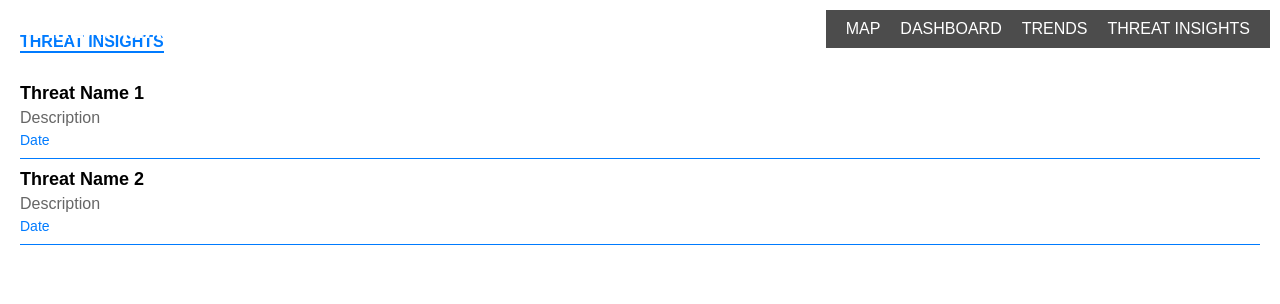
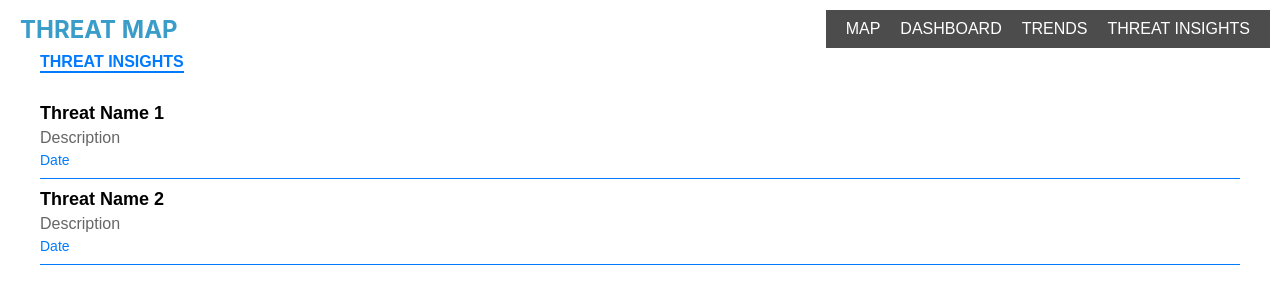
Before and after one commit to cipherwisdom/Threat_Map, a React (Create React App) app: page /insights in a window 1280 px wide. Shown: the top 304 px of the page. Built offline with nearby package versions, Linux system fonts and the light colour scheme.

Commit message:
Fixed Bugs

```diff
--- a/src/AdvisoryDetail.js
+++ b/src/AdvisoryDetail.js
@@ -22,6 +22,7 @@ const AdvisoryDetail = ({ advisory, creator, onBack }) => {
 
 const styles = {
   container: {
+    marginTop: '60px',
     padding: '16px',
     backgroundColor: '#f5f5f5',
   },
--- a/src/App.css
+++ b/src/App.css
@@ -77,7 +77,7 @@
   font-size: 24px;
   margin-left: 20px;
   font-weight: bold;
-  color: white;
+  color: rgb(58, 156, 201);
   margin-right: 20px;
 }
 
--- a/src/Dashboard.js
+++ b/src/Dashboard.js
@@ -55,7 +55,7 @@ const Dashboard = () => {
     ];
 
     return (
-        <div style={{ display: 'flex', flexWrap: 'wrap', justifyContent: 'space-around' }}>
+        <div style={{ display: 'flex', flexWrap: 'wrap', justifyContent: 'space-around', marginTop: '40px'}}>
             <div style={{ width: '30%', marginBottom: '20px' }}>
                 <h3>Pie Chart</h3>
                 <PieChart width={400} height={400}>
--- a/src/ThreatInsights.js
+++ b/src/ThreatInsights.js
@@ -3,8 +3,9 @@ import React from 'react';
 const ThreatInsights = () => {
   const styles = {
     container: {
+      marginTop: '10px',
       fontFamily: 'Arial, sans-serif',
-      margin: '20px'
+      margin: '40px'
     },
     heading: {
       color: '#007bff',
--- a/src/TrendsPage.js
+++ b/src/TrendsPage.js
@@ -39,6 +39,7 @@ const TrendsPage = () => {
 
 const styles = {
   container: {
+    marginTop: '10px',
     padding: '16px',
   },
   title: {
--- a/src/demo.jsx
+++ b/src/demo.jsx
@@ -1,7 +1,7 @@
 import React, { useEffect, useRef, useState } from 'react';
 import * as THREE from 'three';
 import { OrbitControls } from 'three/examples/jsm/controls/OrbitControls';
-// import points from './Points.json';
+import points from './Points.json';
 import axios from 'axios'
 import './App.css';
 import BottomWidget from './BottomWidget';
@@ -10,19 +10,19 @@ const ThreatMap = () => {
     const canvasRef = useRef(null);
     const [topCountries, setTopCountries] = useState([]);
     let scene, camera, renderer, earthMesh, pointMeshes = [], arrowMeshes = [];
-    const [points, setPoints] = useState([]);
+    // const [points, setPoints] = useState([]);
 
-    useEffect(() => {
-        // Fetch data from the API
-        axios.get('http://127.0.0.1:5000/api/ip-info')
-            .then(response => {
-                setPoints(response.data);
-                 console.log('Fetched data:', response.data);
-            })
-            .catch(error => {
-                console.error('There was an error fetching the data!', error);
-            });
-    }, []);
+    // useEffect(() => {
+    //     // Fetch data from the API
+    //     axios.get('http://127.0.0.1:5000/api/ip-info')
+    //         .then(response => {
+    //             setPoints(response.data);
+    //              console.log('Fetched data:', response.data);
+    //         })
+    //         .catch(error => {
+    //             console.error('There was an error fetching the data!', error);
+    //         });
+    // }, []);
 
     useEffect(() => {
         // Dummy data for top ten countries (replace with actual data)
```
